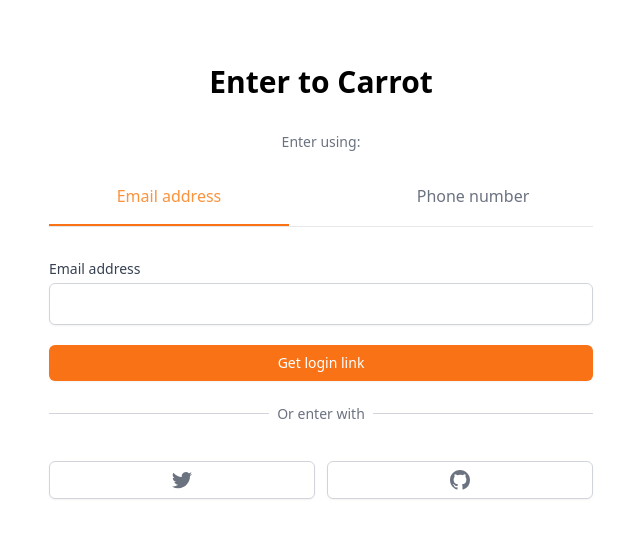
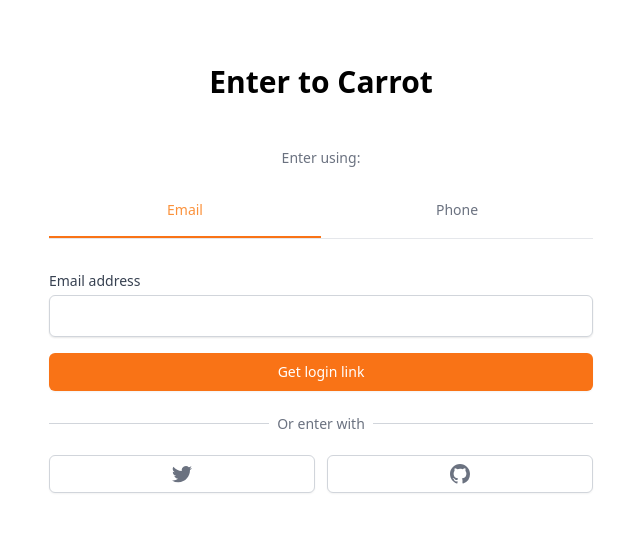
Before and after one commit to eenooy/carrot-market, a Next.js app: page /enter in a window 1280 px wide. Shown: the top 538 px of the page, without its empty margins (319-959 px from the left). Built offline with nearby package versions, Linux system fonts and the light colour scheme.

Commit message:
modify: 커뮤니티페이지, 메인페이지  컴포넌트화

```diff
--- a/pages/community/index.tsx
+++ b/pages/community/index.tsx
@@ -1,22 +1,21 @@
 import type { NextPage } from "next";
+import Link from "next/link";
+import FloatingButton from "../../components/floating-button";
 import Layout from "../../components/layout";
 
 const Community: NextPage = () => {
     return (
-        <Layout hasTabBar title="동내생활">
+        <Layout hasTabBar title="동네생활">
             <div className="space-y-4 divide-y-[2px]">
                 {[1, 2, 3, 4, 5, 6].map((_, i) => (
-                    <div
-                        key={i}
-                        className="flex cursor-pointer flex-col pt-4 items-start">
+                    <Link key={i} href={`/community/${i}`}>
+                        <a className="flex cursor-pointer flex-col pt-4 items-start">
                             <span className="flex ml-4 items-center px-2.5 py-0.5 rounded-full text-xs font-medium bg-gray-100 text-gray-800">
                                 동네질문
                             </span>
                             <div className="mt-2 px-4 text-gray-700">
-                            <span className="text-orange-500 font-medium">
-                                Q.
-                            </span>
-                            What is the best mandu restaurant?
+                                <span className="text-orange-500 font-medium">Q.</span> What is
+                                the best mandu restaurant?
                             </div>
                             <div className="mt-5 px-4 flex items-center justify-between w-full text-gray-500 font-medium text-xs">
                                 <span>니꼬</span>
@@ -58,9 +57,10 @@
                                     <span>답변 1</span>
                                 </span>
                             </div>
-                    </div>
+                        </a>
+                    </Link>
                 ))}
-                <button className="fixed hover:bg-orange-500 transition-colors cursor-pointer  bottom-24 right-5 shadow-xl bg-orange-400 rounded-full p-4 text-white">
+                <FloatingButton href="/community/write">
                     <svg
                         className="w-6 h-6"
                         fill="none"
@@ -73,10 +73,9 @@
                             strokeLinejoin="round"
                             strokeWidth="2"
                             d="M15.232 5.232l3.536 3.536m-2.036-5.036a2.5 2.5 0 113.536 3.536L6.5 21.036H3v-3.572L16.732 3.732z"
-                        >
-                        </path>
+                        ></path>
                     </svg>
-                </button>
+                </FloatingButton>
             </div>
         </Layout>
     );
--- a/pages/community/write.tsx
+++ b/pages/community/write.tsx
@@ -1,17 +1,16 @@
 import type { NextPage } from "next";
+import Button from "../../components/button";
+import Layout from "../../components/layout";
+import TextArea from "../../components/textarea";
 
 const Write: NextPage = () => {
     return (
-        <form className="px-4 py-10">
-            <textarea
-                className="mt-1 shadow-sm w-full focus:ring-orange-500 rounded-md border-gray-300 focus:border-orange-500 "
-                rows={4}
-                placeholder="Ask a question!"
-            />
-            <button className="mt-2 w-full bg-orange-500 hover:bg-orange-600 text-white py-2 px-4 border border-transparent rounded-md shadow-sm text-sm font-medium focus:ring-2 focus:ring-offset-2 focus:ring-orange-500 focus:outline-none ">
-                Submit
-            </button>
-        </form>
+        <Layout canGoBack title="Write Post">
+            <form className="p-4 space-y-4">
+                <TextArea required placeholder="Ask a question!" />
+                <Button text="Submit" />
+            </form>
+        </Layout>
     );
 };
 
--- a/pages/enter.tsx
+++ b/pages/enter.tsx
@@ -1,56 +1,73 @@
+import type { NextPage } from "next";
 import { useState } from "react";
+import Button from "../components/button";
+import Input from "../components/input";
 import { cls } from "../libs/utils";
 
-export default function Enter() {
+const Enter: NextPage = () => {
     const [method, setMethod] = useState<"email" | "phone">("email");
     const onEmailClick = () => setMethod("email");
     const onPhoneClick = () => setMethod("phone");
     return (
         <div className="mt-16 px-4">
             <h3 className="text-3xl font-bold text-center">Enter to Carrot</h3>
-            <div className="mt-8">
+            <div className="mt-12">
                 <div className="flex flex-col items-center">
                     <h5 className="text-sm text-gray-500 font-medium">Enter using:</h5>
-                    <div className="grid border-b w-full mt-8 grid-cols-2 gap-16">
-                        <button className={cls("pb-4 font-medium border-b-2", method == "email" ? "border-orange-500 text-orange-400 font-medium" : "border-transparent text-gray-500")} onClick={onEmailClick}>Email address</button>
-                        <button className={cls("pb-4 font-medium border-b-2", method == "phone" ? "border-orange-500 text-orange-400 font-medium" : "border-transparent text-gray-500")} onClick={onPhoneClick}>Phone number</button>
+                    <div className="grid  border-b  w-full mt-8 grid-cols-2 ">
+                        <button
+                            className={cls(
+                                "pb-4 font-medium text-sm border-b-2",
+                                method === "email"
+                                    ? " border-orange-500 text-orange-400"
+                                    : "border-transparent hover:text-gray-400 text-gray-500"
+                            )}
+                            onClick={onEmailClick}
+                        >
+                            Email
+                        </button>
+                        <button
+                            className={cls(
+                                "pb-4 font-medium text-sm border-b-2",
+                                method === "phone"
+                                    ? " border-orange-500 text-orange-400"
+                                    : "border-transparent hover:text-gray-400 text-gray-500"
+                            )}
+                            onClick={onPhoneClick}
+                        >
+                            Phone
+                        </button>
                     </div>
                 </div>
-                <form className="flex flex-col mt-8">
-                    <label htmlFor="input" className="text-sm font-medium text-gray-700">
-                        {method === "email" ? "Email address" : null}
-                        {method === "phone" ? "Phone number" : null}
-                    </label>
-                    <div className="mt-1">
-                        {method === "email" ?
-                            <input id="input" type="email"
-                                className="appearance-none w-full px-3 py-2 border border-gray-300 rounded-md shadow-sm placeholder-gray-400 focus:outline-none focus:ring-orange-500 focus:border-orange-500"
-                                required />
-                            : null}
-                        {method === "phone" ? (
-                            <div className="flex rounded-md shadow-sm">
-                                <span className="flex items-center justify-center px-3 rounded-l-md border border-r-0 border-gray-300 bg-gray-50 text-gray-500 select-none text-sm">
-                                    +82
-                                </span>
-                                <input id="input" type="number" className="appearance-none w-full px-3 py-2 border border-gray-300 rounded-md rounded-l-none shadow-sm placeholder-gray-400 focus:outline-none focus:ring-orange-500 focus:border-orange-500" required />
-                            </div>
-                        ) : null}
-                    </div>
-                    <button className="mt-5 bg-orange-500 hover:bg-orange-600 text-white py-2 px-4 border-transparent rounded-md shadow-sm text-sm font-medium focus:ring-2 focus:ring-offset-2 focus:ring-orange-500 focus:outline-none">
-                        {method === "email" ? "Get login link" : null}
-                        {method === "phone" ? "Get one-time password" : null}
-                    </button>
+                <form className="flex flex-col mt-8 space-y-4">
+                    {method === "email" ? (
+                        <Input name="email" label="Email address" type="email" required />
+                    ) : null}
+                    {method === "phone" ? (
+                        <Input
+                            name="phone"
+                            label="Phone number"
+                            type="number"
+                            kind="phone"
+                            required
+                        />
+                    ) : null}
+                    {method === "email" ? <Button text={"Get login link"} /> : null}
+                    {method === "phone" ? (
+                        <Button text={"Get one-time password"} />
+                    ) : null}
                 </form>
+
                 <div className="mt-8">
                     <div className="relative">
                         <div className="absolute w-full border-t border-gray-300" />
-                        <div className="relative -top-3 text-center">
+                        <div className="relative -top-3 text-center ">
                             <span className="bg-white px-2 text-sm text-gray-500">
                                 Or enter with
                             </span>
                         </div>
                     </div>
-                    <div className="grid grid-cols-2 mt-6 gap-3">
+                    <div className="grid grid-cols-2 mt-2 gap-3">
                         <button className="flex justify-center items-center py-2 px-4 border border-gray-300 rounded-md shadow-sm bg-white text-sm font-medium text-gray-500 hover:bg-gray-50">
                             <svg
                                 className="w-5 h-5"
@@ -80,4 +97,5 @@
             </div>
         </div>
     );
-}
+};
+export default Enter;
```
Also changed, not shown: pages/community/[id].tsx (+13 -8 lines), pages/index.tsx (+11 -52 lines). Lines whose indentation alone changed are shown as unchanged.
